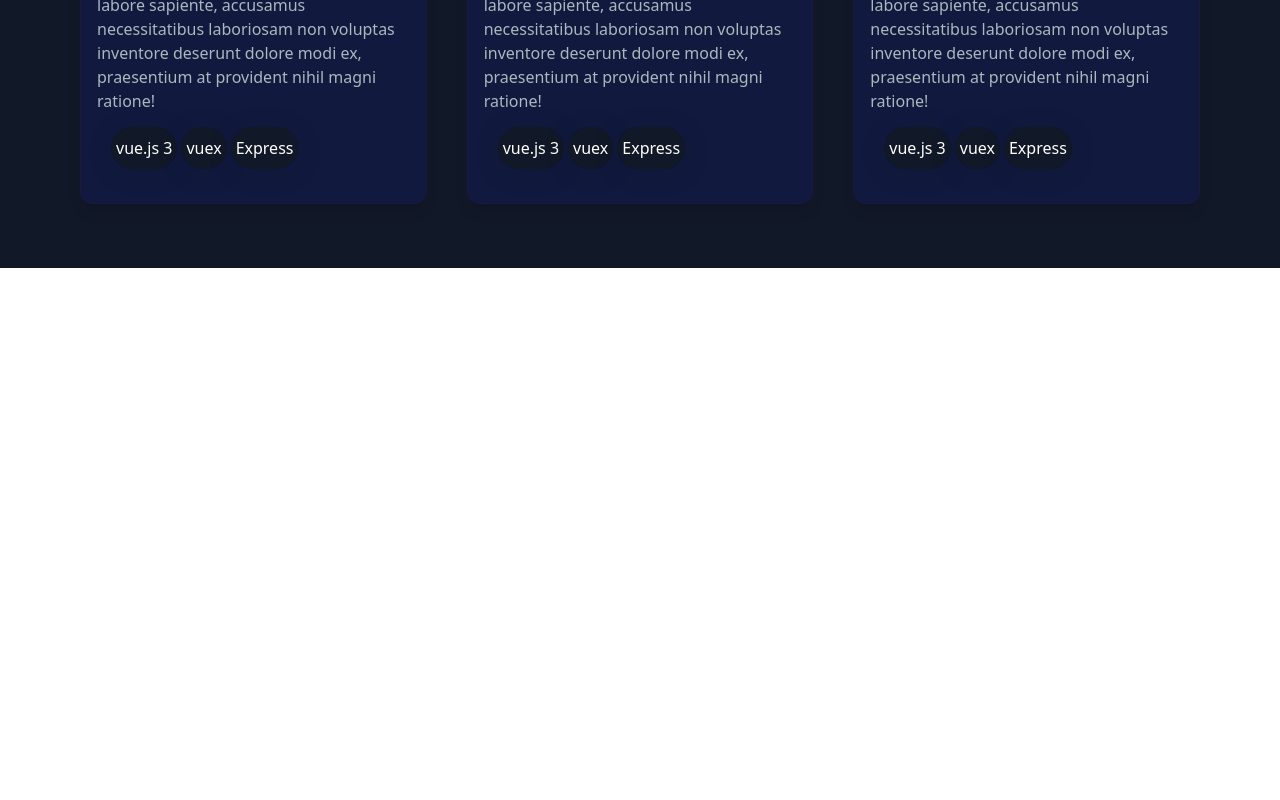
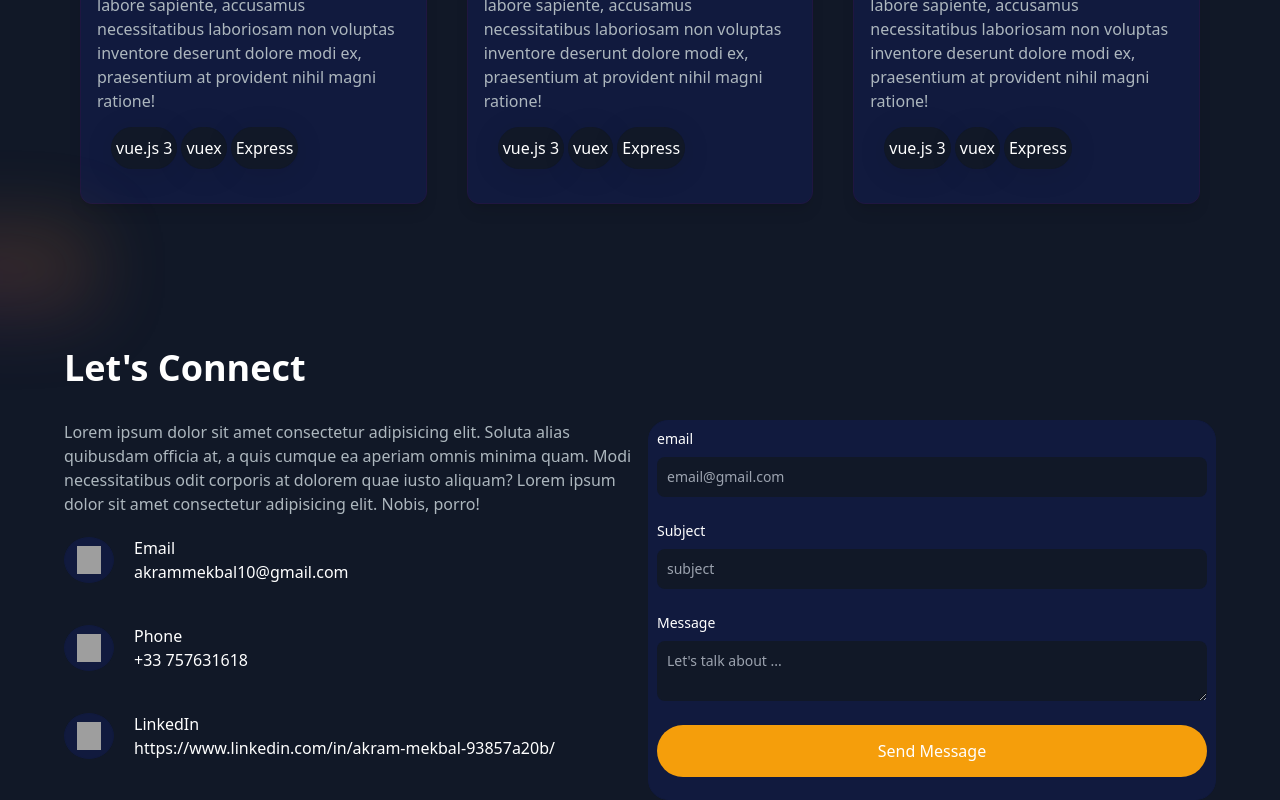
Before and after one commit to akramMk/My-portfolio, a Vue app in the folder front-end/: page / in a window 1280 px wide. Shown: the part 4484-5284 px from the top of the page. Before the commit the page ends 4752 px from the top, so only its background shows below. Built offline with nearby package versions, Linux system fonts and the light colour scheme; grey boxes are pictures that could not be loaded.

Commit message:
Contact section component

```diff
--- a/front-end/src/App.vue
+++ b/front-end/src/App.vue
@@ -6,6 +6,7 @@
     <AboutSection></AboutSection>
     <ExperienceAndSkills></ExperienceAndSkills>
     <LatestProjSection></LatestProjSection>
+    <ContactSection></ContactSection>
   </div>
 </template>
 
@@ -18,6 +19,7 @@ const ServicesSection = defineAsyncComponent(()=>import('@/components/ServicesSe
 const AboutSection = defineAsyncComponent(()=>import('@/components/AboutSection.vue'))
 const ExperienceAndSkills = defineAsyncComponent(()=>import('@/components/ExperienceAndSkills.vue'))
 const LatestProjSection = defineAsyncComponent(()=>import('@/components/LetesProjSection.vue'))
+const ContactSection = defineAsyncComponent(()=>import('@/components/ContactSection.vue'))
 </script>
 
 <style scoped>
--- /dev/null
+++ b/front-end/src/components/ContactSection.vue
@@ -0,0 +1,81 @@
+<template>
+    <section class="text-white mt-20" id="contact">
+        <h2 class="text-4xl font-bold text-white text-left mb-4 px-4 xl:pl-16">Let's Connect</h2>
+        <div class="grid md:grid-cols-2 gap-4 relative px-4 xl:px-16 mt-8" data-aos="zoom-in-up">
+            <div>
+                <p class="text-[#adb7be]">Lorem ipsum dolor sit amet consectetur adipisicing elit. Soluta alias
+                    quibusdam officia at,
+                    a quis cumque ea aperiam omnis minima quam. Modi necessitatibus odit corporis at dolorem quae iusto
+                    aliquam?
+                    Lorem ipsum dolor sit amet consectetur adipisicing elit. Nobis, porro!
+                </p>
+                <div class="col-lg-4 col-md-4 mb-lg-0 mt-5">
+                    <div class="flex mb-10 items-center">
+                        <div class="p-2"
+                            style="background: #111a3e; width: 50px;height: 46px; display: flex;justify-content: center; border-radius: 50%;
+                        overflow: hidden;border: 1px solid#111a3e;backdrop-filter: blur(9px);-webkit-backdrop-filter: blur(9px);">
+                            <img src="https://img.icons8.com/metro/50/ffffff/new-post.png" alt="new-post" class="w-6">
+                        </div>
+                        <div class="ml-5 text-white">
+                            <h4>Email</h4>
+                            <p>akrammekbal10@gmail.com</p>
+                        </div>
+                    </div>
+                    <div class="flex mb-10 items-center">
+                        <div class="p-2"
+                            style="background: #111a3e; width: 50px;height: 46px; display: flex;justify-content: center; border-radius: 50%;
+                        overflow: hidden;border: 1px solid#111a3e;backdrop-filter: blur(9px);-webkit-backdrop-filter: blur(9px);">
+                            <img src="https://img.icons8.com/ios-filled/50/ffffff/phone.png" alt="phone" class="w-6">
+                        </div>
+                        <div class="ml-5 text-white">
+                            <h4>Phone</h4>
+                            <p>+33 757631618</p>
+                        </div>
+                    </div>
+                    <div class="flex mb-10 items-center">
+                        <div class="p-2"
+                            style="background: #111a3e; width: 50px;height: 46px; display: flex;justify-content: center; border-radius: 50%;
+                        overflow: hidden;border: 1px solid#111a3e;backdrop-filter: blur(9px);-webkit-backdrop-filter: blur(9px);">
+                            <img src="https://img.icons8.com/ios-filled/50/ffffff/linkedin.png" alt="linkedin"
+                                class="w-6">
+                        </div>
+                        <div class="ml-5 text-white">
+                            <h4>LinkedIn</h4>
+                            <p>https://www.linkedin.com/in/akram-mekbal-93857a20b/</p>
+                        </div>
+                    </div>
+                </div>
+            </div>
+            <div
+            style="background: #111a3e; width: 100%;height: 100%; border-radius: 20px;
+            overflow: hidden;border: 1px solid #111a3e;backdrop-filter: blur(9px);-webkit-backdrop-filter: blur(9px);">
+            <form class="flex flex-col p-2" data-aos="zoom-in-up" >
+                <div class="mb-6">
+                    <label for="email" class="text-white block mb-2 text-sm font-medium">email</label>
+                    <input type="email" id="email" class="bg-[#111827] placeholder:[#9CA2A9] text-gray-100 text-sm rounded-lg block w-full p-2.5"
+                    placeholder="email@gmail.com" name="email">
+                </div>
+                <div class="mb-6">
+                    <label for="subject" class="text-white block mb-2 text-sm font-medium">Subject</label>
+                    <input type="subject" id="subject" class="bg-[#111827] placeholder:[#9CA2A9] text-gray-100 text-sm rounded-lg block w-full p-2.5"
+                    placeholder="subject" name="subject">
+                </div>
+                <div class="mb-6">
+                    <label for="message" class="text-white block mb-2 text-sm font-medium">Message</label>
+                    <textarea id="Message" class="bg-[#111827] placeholder:[#9CA2A9] text-gray-100 text-sm rounded-lg block w-full p-2.5"
+                    placeholder="Let's talk about ... " name="Message"></textarea>
+                </div>
+                <button class="z-1 w-[100%!important] px-6 md:px-7 py-3 rounded-full sm:w-max flex justify-center text-white bg-primary border-2 border-transparent">
+                    Send Message
+                </button>
+            </form>
+        </div>
+        <div class="bg-gradient-to-tr opacity-25 from-[#570cac] to-primary blur-2xl h-20 w-80 z-0 absolute -top-1/2 -left-4 transform -translate-x-2/3
+        -translate-1/2
+        "></div>
+        </div>
+    </section>
+</template>
+<script>
+
+</script>
```
